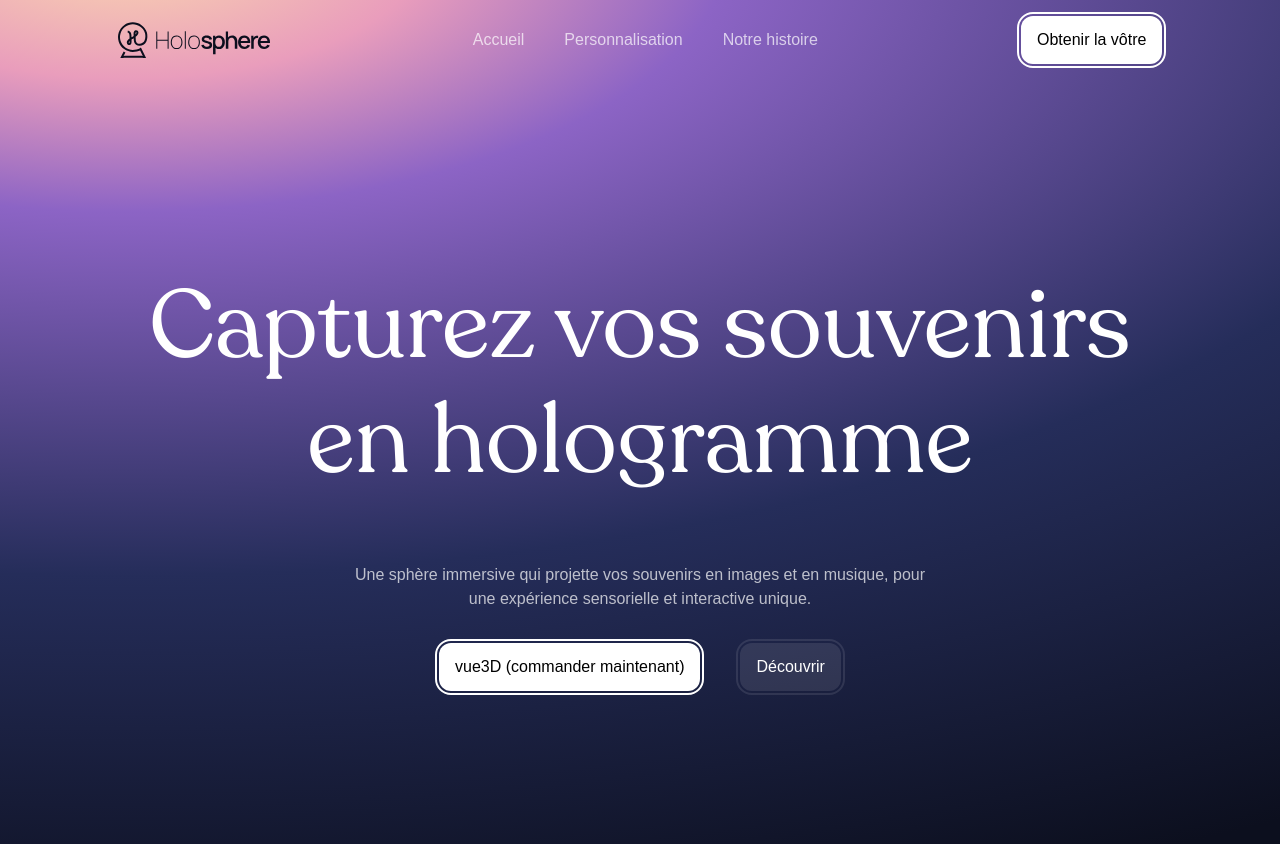
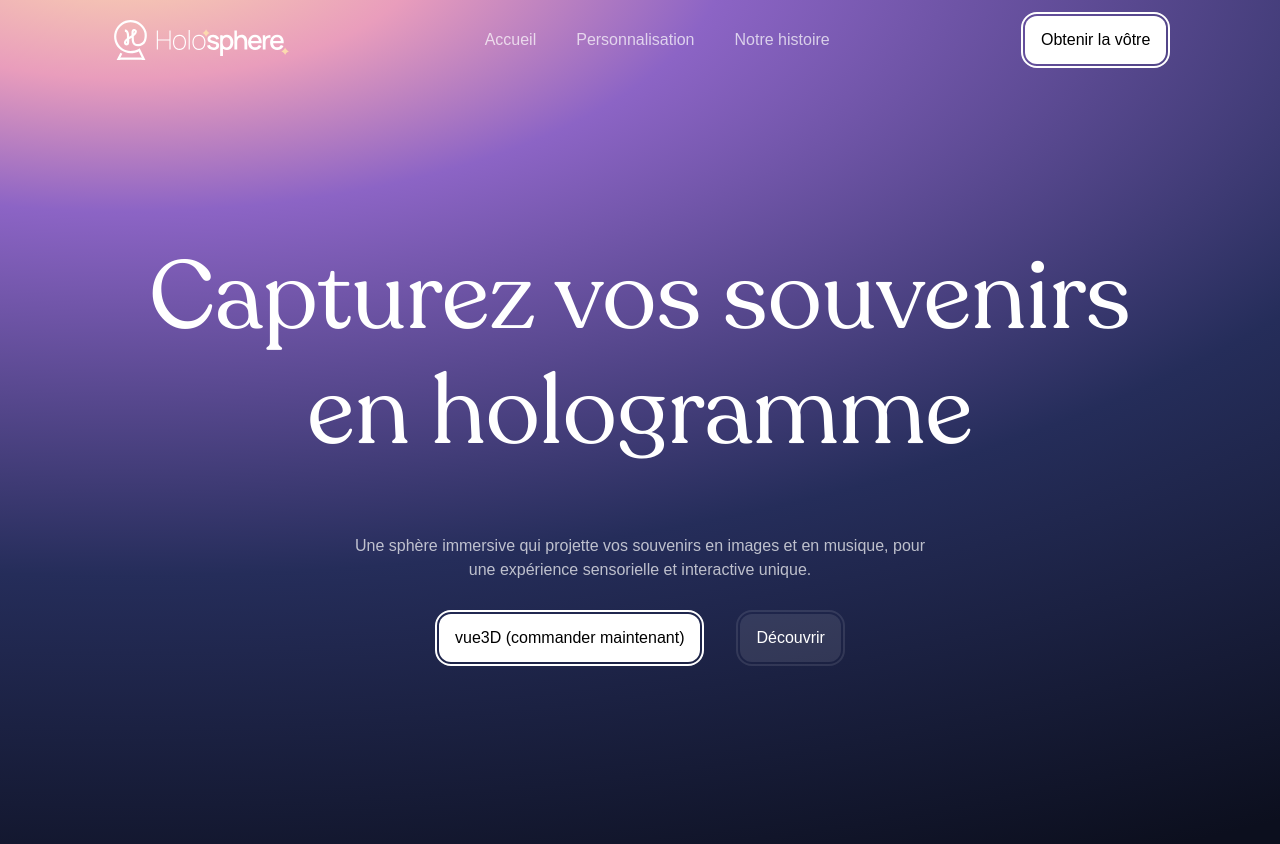
Before and after one commit to fryxeel/holosphere, a Next.js app: page / in a window 1280 px wide. Shown: the top 844 px of the page. Built offline with nearby package versions, Linux system fonts and the light colour scheme.

Commit message:
Adding new logo, now using components on folders with index.js as main component file, editing Header component and Home page to be closer of prototypes

```diff
--- a/src/app/layout.js
+++ b/src/app/layout.js
@@ -1,4 +1,4 @@
-import Header from '../components/Header.js'
+import Header from '../components/Header'
 import './globals.css'
 
 export const metadata = {
--- a/src/app/page.js
+++ b/src/app/page.js
@@ -3,14 +3,14 @@ export default function Home() {
     return (
         <>
             <div className="flex justify-center items-center min-h-screen text-white ">
-                <div className="flex flex-col text-3xl">
+                <div className="flex flex-col text-3xl h-[60vh]">
                     <div className="flex flex-col justify-center items-center w-5xl gap-16">
                         <div>
                             <h1 className="text-h1 font-recoleta font-medium text-center">
                                 Capturez vos souvenirs en hologramme
                             </h1>
                         </div>
-                        <div className='flex flex-col gap-8'>
+                        <div className="flex flex-col gap-8">
                             <div className="w-xl">
                                 <p className="text-p font-manrope text-base opacity-70 text-center">
                                     Une sphère immersive qui projette vos
--- a/src/components/Header.js
+++ b/src/components/Header/index.js
@@ -1,6 +1,8 @@
 import Link from 'next/link'
-import routes from '../routes.js'
-import CTAButton from './CTAButton.js'
+import routes from '../../routes.js'
+import CTAButton from '../CTAButton.js'
+import './styles.css'
+
 export default function Header() {
     const liClass = 'font-manrope text-base opacity-70 font-regular'
     return (
@@ -9,6 +11,7 @@ export default function Header() {
                 <li>
                     <Link href={routes.home}>
                         <img
+                            className="h-10"
                             src="/images/logos/complet.svg"
                             alt="Logo Holosphere"
                         />
@@ -21,7 +24,10 @@ export default function Header() {
                         </Link>
                     </li>
                     <li>
-                        <Link href={routes.personnalisation} className={liClass}>
+                        <Link
+                            href={routes.personnalisation}
+                            className={liClass}
+                        >
                             Personnalisation
                         </Link>
                     </li>
@@ -32,9 +38,7 @@ export default function Header() {
                     </li>
                 </div>
                 <li>
-                    <CTAButton href="get">
-                        Obtenir la vôtre
-                    </CTAButton>
+                    <CTAButton href="get">Obtenir la vôtre</CTAButton>
                 </li>
             </ul>
         </header>
--- /dev/null
+++ b/src/components/Header/styles.css
@@ -0,0 +1 @@
+@import 'tailwindcss';
```
Also changed, not shown: public/images/logos/complet.svg, 1 other file (tests, documents, lock files or other folders).
